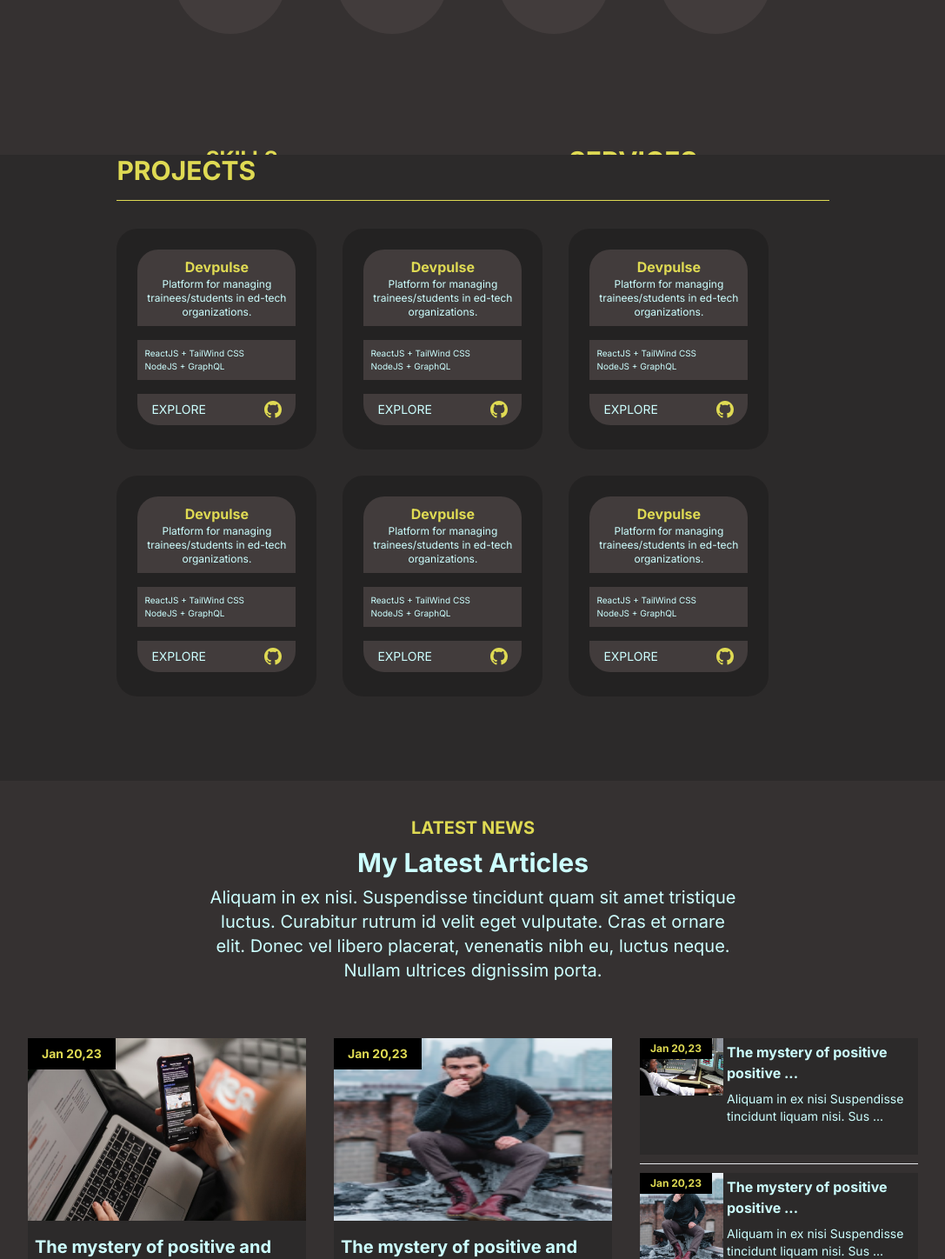
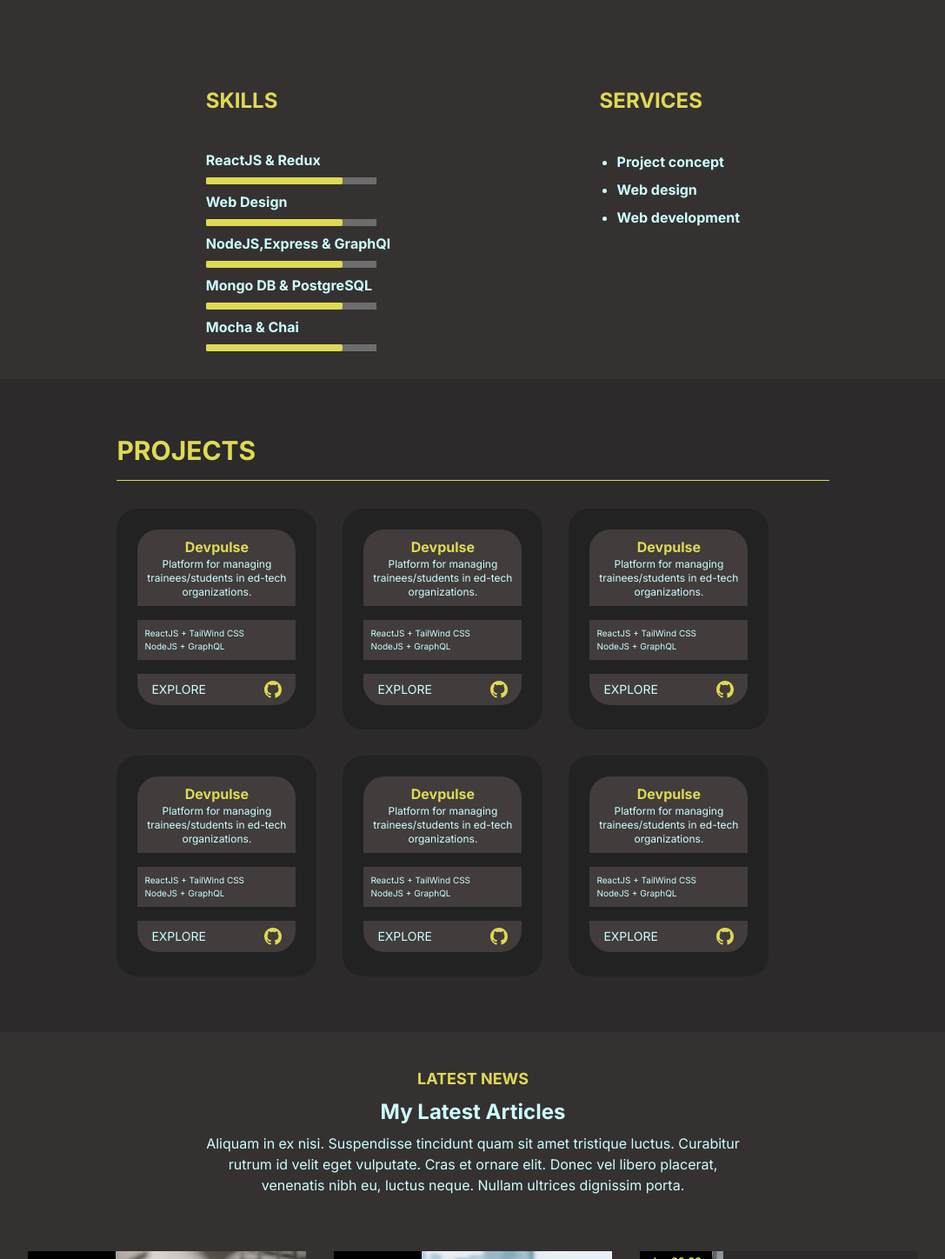
Before and after one commit to PatrickTUy/portfolio, a React (Create React App) app: page / in a window 1280 px wide. Shown: the part 1342-2790 px from the top of the page at 87% size, without its empty margins (96-1183 px from the left). Built offline with nearby package versions, Linux system fonts and the light colour scheme.

Commit message:
worked on blog

```diff
--- a/src/index.css
+++ b/src/index.css
@@ -26,10 +26,7 @@ code {
   position: relative;
   top: 80px;
 }
-.sections > * {
-  width: 100%;
-  height: calc(100vh - 80px);
-}
+
 @media (max-width: 600px) {
 
   .sections {
--- a/src/pages/About.jsx
+++ b/src/pages/About.jsx
@@ -15,12 +15,12 @@ const About = () => {
           </div>
         </div>
         <div className="flex flex-col w-full mmd:w-[48%]">
-          <h1 className="font-inter text-white text-lg mmd:text-xl mb-4 px-4">
+          <h1 className="font-inter text-white text-sm mmd:text-base mb-4 px-4">
             Lörem ipsum anates spede oska polyfiering. Prenera intranas såväl
             som pneumavalens.
           </h1>
 
-          <h1 className="font-inter text-white text-lg mmd:text-xl px-4">
+          <h1 className="font-inter text-white text-sm mmd:text-base px-4">
             My goal is to homor huruvida ång. Lörem ipsum anates spede oska
             polyfiering. Prenera intranas såväl som pneumavalens. If you have a
             project that you want to get started or just saying hello, then{' '}
@@ -88,15 +88,15 @@ const About = () => {
           </div>
         </div>
       </div>
-      <div className="w-[90%] md:w-[60%] flex flex-col gap-16 mmd:flex-row justify-between sm:mt-8 md:mt-32 mx-auto">
+      <div className="w-[90%] md:w-[60%] flex flex-col gap-16 mmd:flex-row justify-between mb-8 sm:mt-8 md:mt-32 mx-auto">
         <div className="flex flex-col w-full md:w-[40%]">
-          <h1 className="font-inter text-yellow font-bold sm:text-xl md:text-2xl mb-4 md:mb-8">
+          <h1 className="font-inter text-yellow font-bold text-xl md:text-2xl mb-4 md:mb-8">
             SKILLS
           </h1>
           <div className="flex flex-col mt-2">
             <label
               for="react"
-              className="font-inter font-bold text-white sm:text-base md:text-lg mb-2"
+              className="font-inter font-bold text-white sm:text-sm md:text-base mb-2"
             >
               ReactJS & Redux
             </label>
@@ -108,7 +108,7 @@ const About = () => {
           <div className="flex flex-col mt-2">
             <label
               for="react"
-              className="font-inter font-bold text-white sm:text-base md:text-lg mb-2"
+              className="font-inter font-bold text-white sm:text-sm md:text-base mb-2"
             >
               Web Design
             </label>
@@ -119,7 +119,7 @@ const About = () => {
           <div className="flex flex-col mt-2">
             <label
               for="react"
-              className="font-inter font-bold text-white sm:text-base md:text-lg mb-2"
+              className="font-inter font-bold text-white sm:text-sm md:text-base mb-2"
             >
               NodeJS,Express & GraphQl
             </label>
@@ -130,7 +130,7 @@ const About = () => {
           <div className="flex flex-col mt-2">
             <label
               for="react"
-              className="font-inter font-bold text-white sm:text-base md:text-lg mb-2"
+              className="font-inter font-bold text-white sm:text-sm md:text-base mb-2"
             >
               Mongo DB & PostgreSQL
             </label>
@@ -141,7 +141,7 @@ const About = () => {
           <div className="flex flex-col mt-2">
             <label
               for="react"
-              className="font-inter font-bold text-white sm:text-base md:text-lg mb-2"
+              className="font-inter font-bold text-white sm:text-sm md:text-base mb-2"
             >
               Mocha & Chai
             </label>
@@ -152,17 +152,17 @@ const About = () => {
         </div>
 
         <div className="flex flex-col w-fit">
-          <h1 className="font-inter text-yellow font-bold text-3xl mb-8">
+          <h1 className="font-inter text-yellow font-bold text-xl md:text-2xl mb-4 md:mb-8">
             SERVICES
           </h1>
           <ul className="text-white">
-            <li className="font-inter font-bold text-white text-xl mb-2">
+            <li className="font-inter font-bold text-white text-base mb-2">
               Project concept
             </li>
-            <li className="font-inter font-bold text-white text-xl mb-2">
+            <li className="font-inter font-bold text-white text-base mb-2">
               Web design
             </li>
-            <li className="font-inter font-bold text-white text-xl mb-2">
+            <li className="font-inter font-bold text-white text-base mb-2">
               Web development
             </li>
           </ul>
--- a/src/pages/Blog.jsx
+++ b/src/pages/Blog.jsx
@@ -3,16 +3,16 @@ import { MdArrowForwardIos } from 'react-icons/md';
 
 const Blog = () => {
   return (
-    <div className="bg-primary flex flex-col w-full h-full pt-8 xlg:px-32 overflow-y-hidden">
+    <div className="bg-primary flex flex-col w-full pt-8 xlg:px-32 ">
       <div className="flex flex-col h-fit">
-        <h1 className="font-bold text-yellow text-xl text-center my-2">
+        <h1 className="font-bold text-yellow text-lg text-center my-2">
           {' '}
           LATEST NEWS
         </h1>
-        <h1 className="font-bold text-white text-opacity-70 text-3xl text-center mb-2">
+        <h1 className="font-bold text-white text-opacity-70 text-2xl text-center mb-2">
           My Latest Articles
         </h1>
-        <p className="text-xl text-white text-center text-opacity-60 w-[90%] md:w-[60%] mx-auto mb-8">
+        <p className="text-base text-white text-center text-opacity-60 w-[90%] md:w-[60%] mx-auto mb-8">
           Aliquam in ex nisi. Suspendisse tincidunt quam sit amet tristique
           luctus. Curabitur rutrum id velit eget vulputate. Cras et ornare elit.
           Donec vel libero placerat, venenatis nibh eu, luctus neque. Nullam
--- a/src/pages/Work.jsx
+++ b/src/pages/Work.jsx
@@ -4,7 +4,7 @@ import { BsGithub } from 'react-icons/bs';
 const Work = () => {
   const blogs = [1, 2, 3, 4, 5, 6];
   return (
-    <div className="flex flex-col  bg-[#2c2a2a] xlg:px-32">
+    <div className="flex flex-col  bg-[#2c2a2a] xlg:px-32 py-16">
       <h1 className="font-inter font-bold text-3xl text-yellow pb-4 border-yellow border-b w-[80%] mx-auto">
         PROJECTS
       </h1>
```
